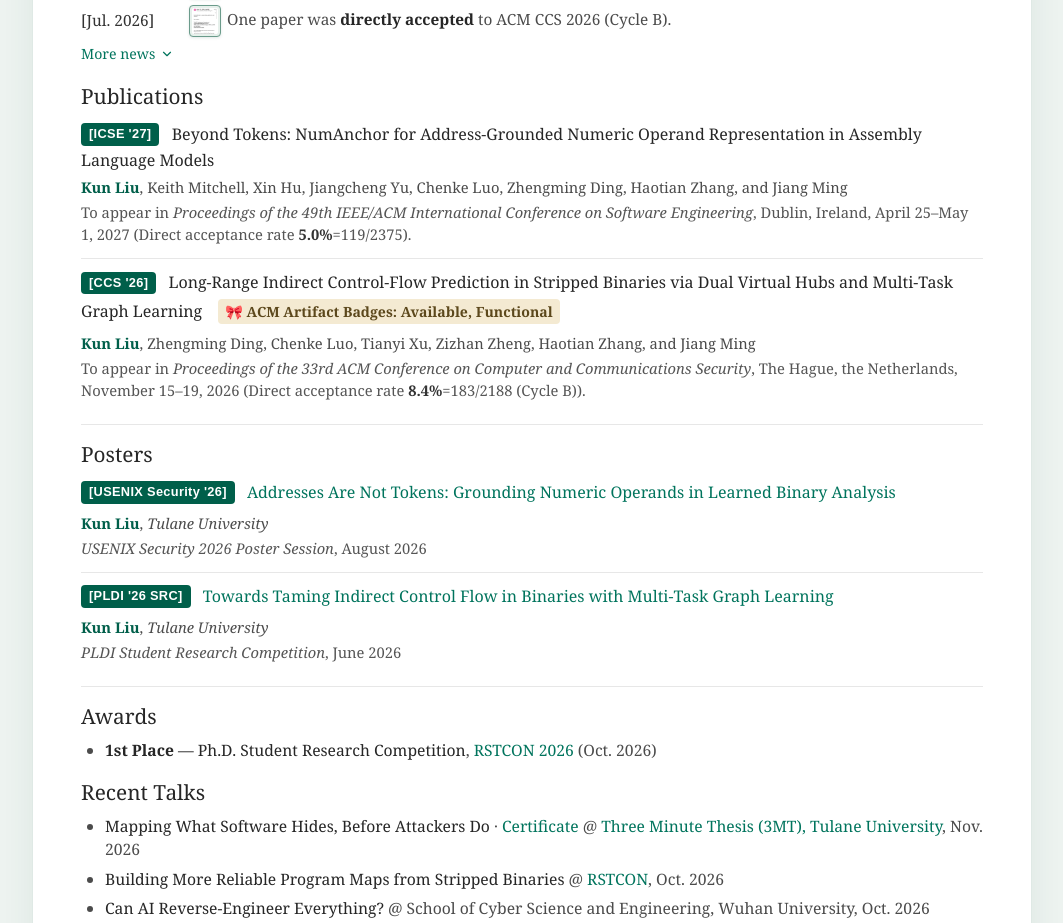
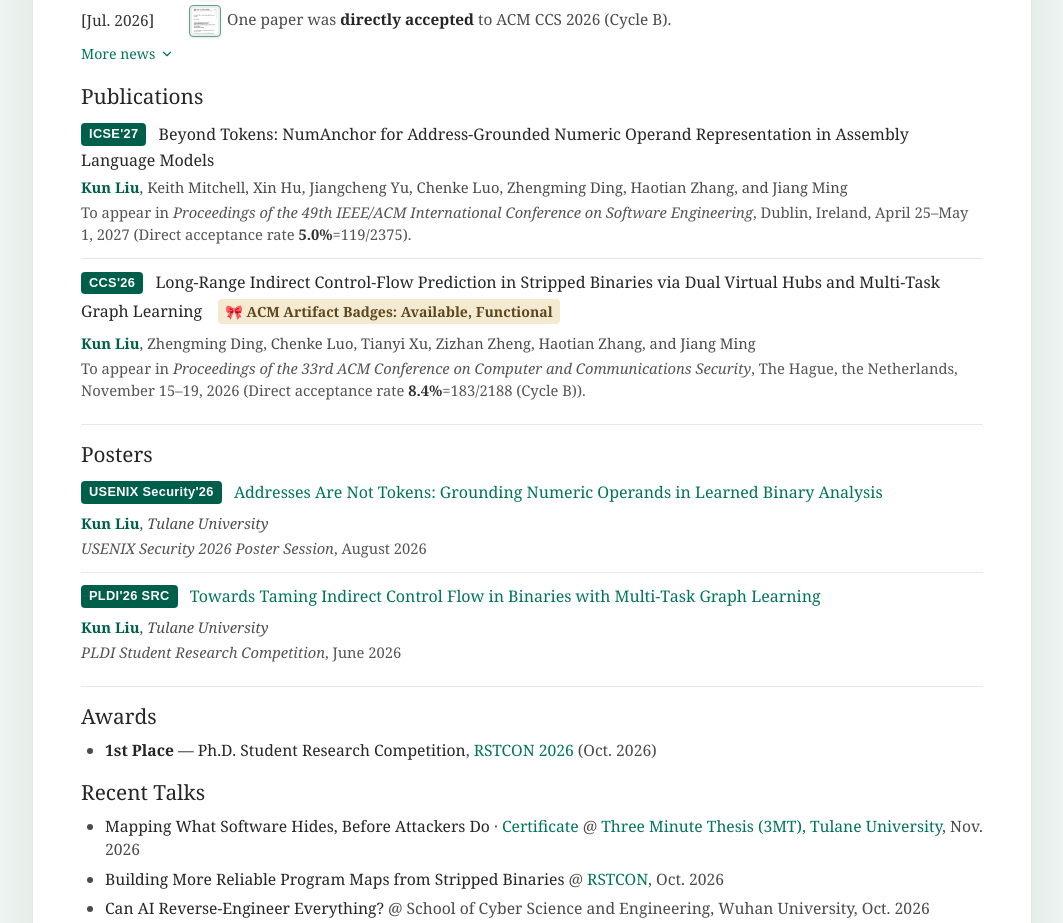
Before and after one commit to Ryan-hub-bit/ryan-hub-bit.github.io, a Next.js app: page / in a window 1280 px wide. Shown: the part 780-1703 px from the top of the page, without its empty margins (108-1171 px from the left). Built offline with nearby package versions, Linux system fonts and the light colour scheme.

Commit message:
Remove square brackets from conference badges

```diff
--- a/app/globals.css
+++ b/app/globals.css
@@ -646,7 +646,7 @@ h2 {
 
 .paper-details .venue em { font-style: italic; }
 
-.publication-tag {
+.publication-venue-label {
   display: inline-block;
   margin: 0 8px 3px 0;
   padding: 2px 8px;
--- a/app/home-content.tsx
+++ b/app/home-content.tsx
@@ -61,7 +61,7 @@ const news = [
 
 const publications = [
   {
-    venueLabel: "ICSE '27",
+    venueLabel: "ICSE'27",
     title:
       "Beyond Tokens: NumAnchor for Address-Grounded Numeric Operand Representation in Assembly Language Models",
     authors: [
@@ -87,7 +87,7 @@ const publications = [
     },
   },
   {
-    venueLabel: "CCS '26",
+    venueLabel: "CCS'26",
     title:
       "Long-Range Indirect Control-Flow Prediction in Stripped Binaries via Dual Virtual Hubs and Multi-Task Graph Learning",
     artifact: {
@@ -120,7 +120,7 @@ const publications = [
 
 const posters = [
   {
-    venueLabel: "USENIX Security '26",
+    venueLabel: "USENIX Security'26",
     title:
       "Addresses Are Not Tokens: Grounding Numeric Operands in Learned Binary Analysis",
     author: "Kun Liu",
@@ -132,7 +132,7 @@ const posters = [
     url: "https://www.usenix.org/conference/usenixsecurity26/poster-session",
   },
   {
-    venueLabel: "PLDI '26 SRC",
+    venueLabel: "PLDI'26 SRC",
     title:
       "Towards Taming Indirect Control Flow in Binaries with Multi-Task Graph Learning",
     author: "Kun Liu",
@@ -366,7 +366,7 @@ export default function HomeContent({ language = "en" }: { language?: "en" | "zh
               <article className="publication" key={publication.title}>
                 <div className="paper-details">
                   <h3 lang="en">
-                    <span className="publication-tag">[{publication.venueLabel}]</span>
+                    <span className="publication-venue-label">{publication.venueLabel}</span>
                     {" "}
                     {publication.title}
                     {publication.artifact && (
@@ -422,7 +422,7 @@ export default function HomeContent({ language = "en" }: { language?: "en" | "zh
               <article className="publication" key={poster.title}>
                 <div className="paper-details">
                   <h3 lang="en">
-                    <span className="publication-tag">[{poster.venueLabel}]</span>
+                    <span className="publication-venue-label">{poster.venueLabel}</span>
                     {" "}
                     <a href={poster.url} target="_blank" rel="noreferrer">
                       {poster.title}
```
Also changed, not shown: 1 other file (tests, documents, lock files or other folders).
